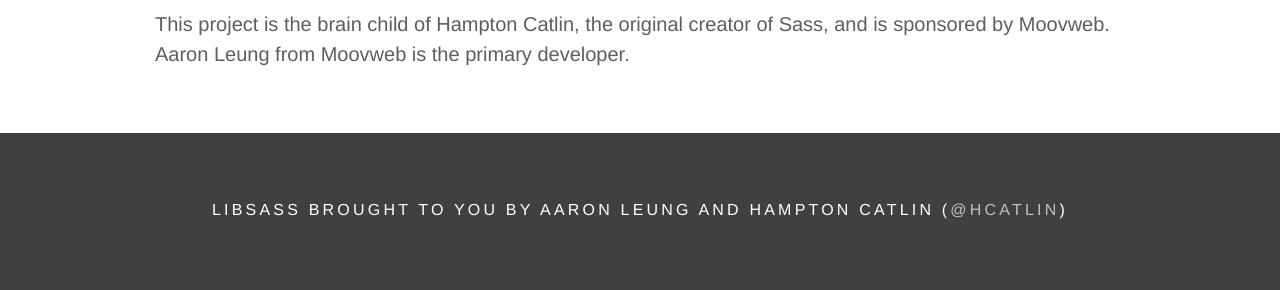
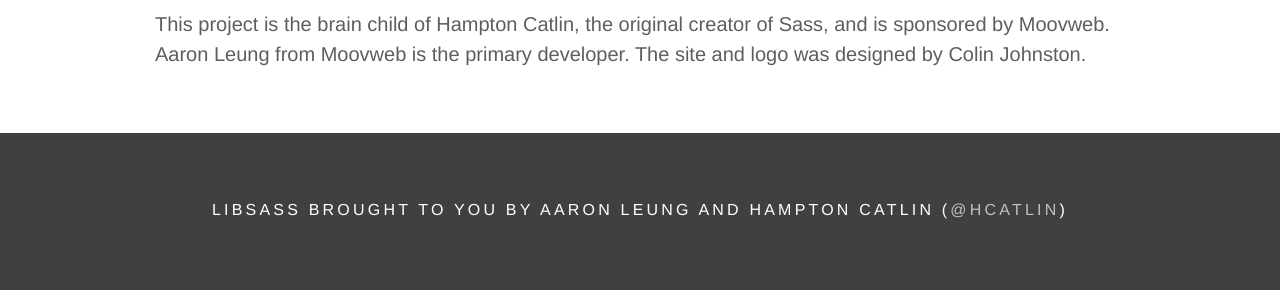
Before and after one commit to sass/libsass.com, a plain HTML site: page index.html in a window 1280 px wide. Shown: the part 536-826 px from the top of the page. Drawn offline with Linux system fonts and the light colour scheme.

Commit message:
give colin some credit

```diff
--- a/index.html
+++ b/index.html
@@ -61,7 +61,7 @@
 
     <section id="about">
       <h2>About</h2>
-      <p>This project is the brain child of Hampton Catlin, the original creator of Sass, and is sponsored by Moovweb. Aaron Leung from Moovweb is the primary developer.</p>
+      <p>This project is the brain child of Hampton Catlin, the original creator of Sass, and is sponsored by Moovweb. Aaron Leung from Moovweb is the primary developer. The site and logo was designed by Colin Johnston.</p>
     </section>
 
   </div>
```
